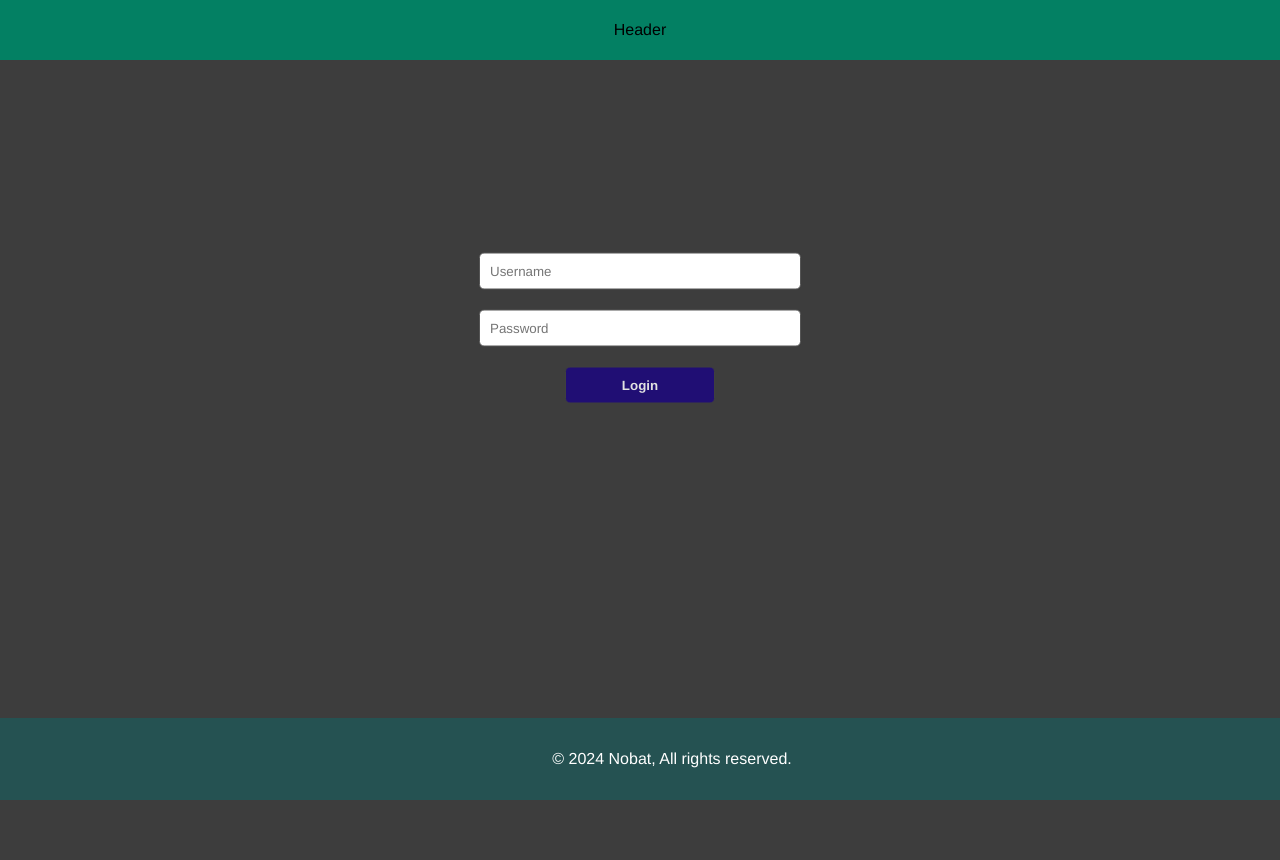
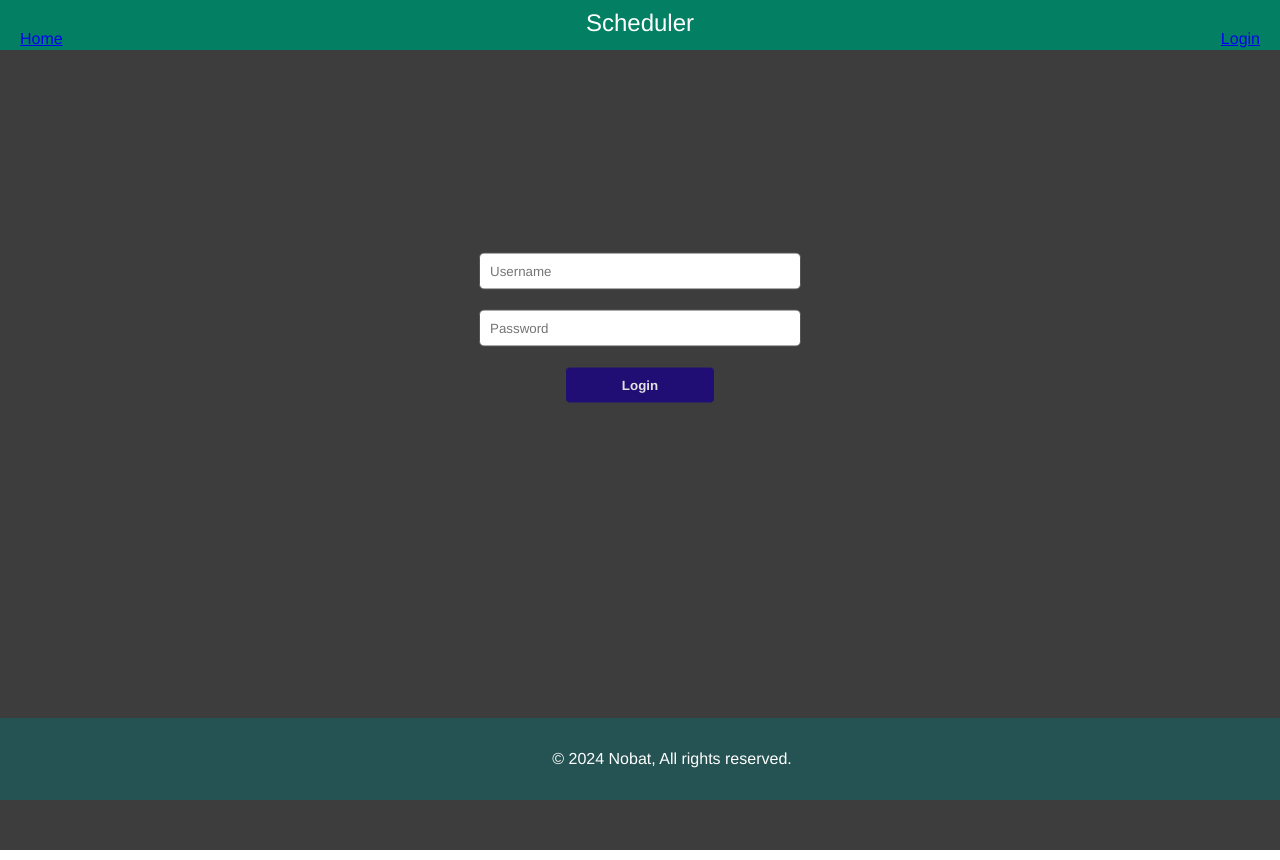
Before and after one commit to ShayNotRook/Nobtic, a React (Vite) app in the folder frontend/: page /dashboard in a window 1280 px wide. Built offline with nearby package versions, Linux system fonts and the light colour scheme.

Commit message:
Partial design change

```diff
--- a/frontend/src/components/main/Home/Home.tsx
+++ b/frontend/src/components/main/Home/Home.tsx
@@ -3,6 +3,7 @@
 const Home = () => {
   return (
     <div>Welcome To Scheduler</div>
+
   )
 }
 
--- a/frontend/src/components/main/partials/Header.css
+++ b/frontend/src/components/main/partials/Header.css
@@ -1,6 +1,59 @@
 .header {
     background-color: rgb(3, 128, 99);
-    height: 60px;
+    height: 50px;
     /* align-items: left; */
     place-content: center;
+    font-family: 'Roboto', sans-serif;
 }
+
+.header h1 {
+    color: white;
+    font-size: 24px;
+    font-weight: 500;
+    margin: 0;
+    padding: 0;
+}
+
+.header h1 a {
+    color: white;
+    text-decoration: none;
+}
+
+.header h1 a:hover {
+    text-decoration: underline;
+}
+
+.header h1 a:visited {
+    color: white;
+}
+
+
+.nav-links {
+    display: flex;
+    justify-content: space-between;
+    align-items: center;
+    height: 10%;
+    padding: 0 20px;
+}
+
+.nav-links ul {
+    display: flex;
+    justify-content: space-between;
+    align-items: center;
+    list-style: none;
+    margin: 0;
+    padding: 0;
+}
+
+
+.nav-links ul li {
+    margin: 0 10px;
+}
+
+.user-links {
+    display: inline-flex;
+    justify-content: space-between;
+    align-items: center;
+    height: 10%;
+    padding: 0 20px;
+}
--- a/frontend/src/components/main/partials/Header.tsx
+++ b/frontend/src/components/main/partials/Header.tsx
@@ -3,8 +3,19 @@ import './Header.css'
 
 
 const Header = () => {
+  const access = localStorage.getItem('accessToken');
+
   return (
-    <div className="header">Header</div>
+    <nav className="header">
+      <h1>Scheduler</h1>
+      <div className="nav-links">
+        <a href="/">Home</a>
+        { access ?  <div className='user-links'>
+                    <a href="/dashboard">Dashboard</a>
+                    <a href="/logout">Logout</a></div>
+                    : <a className='login' href="/login">Login</a>}
+      </div>
+    </nav>
   )
 }
 
```
